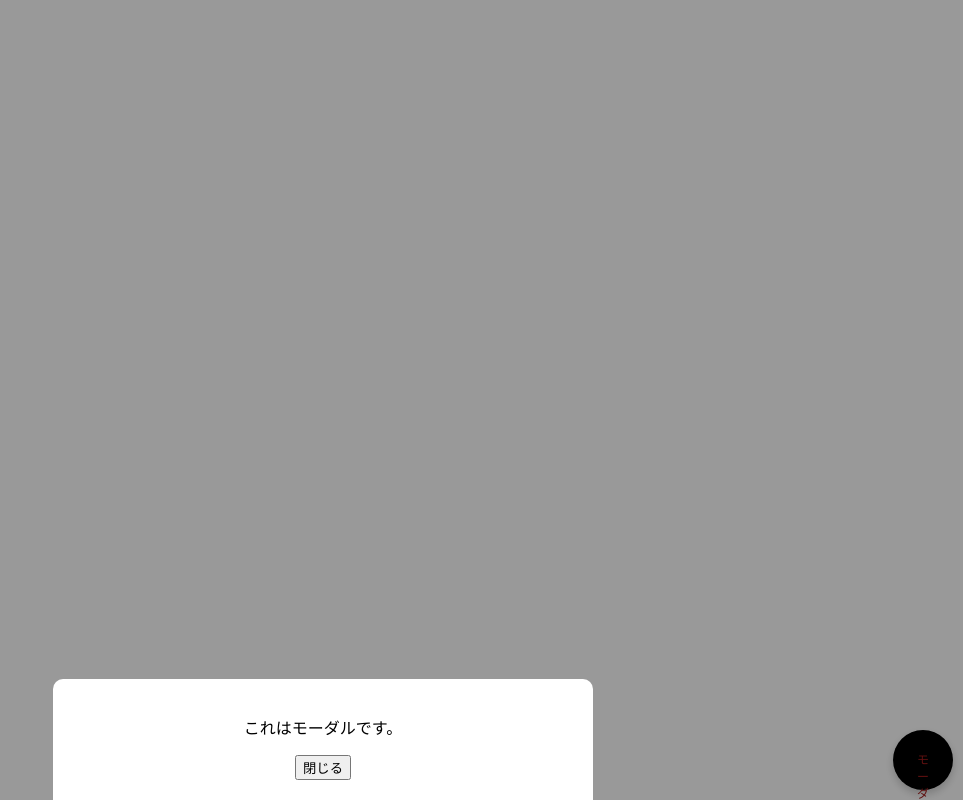
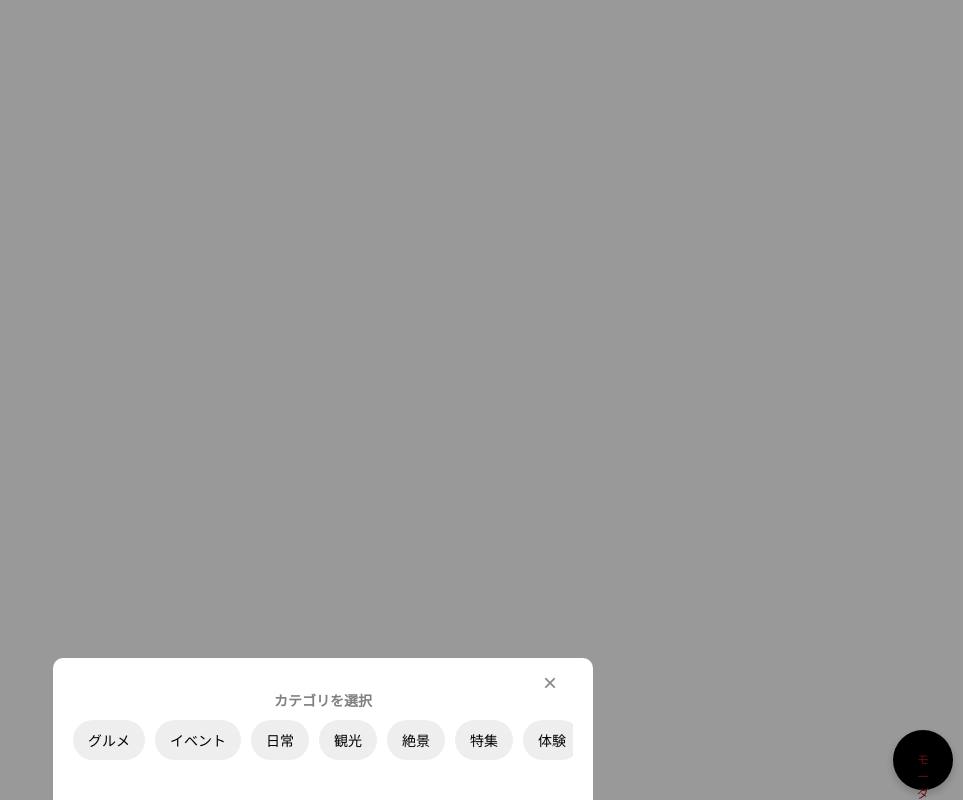
Before and after one commit to IceAmanegi/tokyo-web-site, a React (Create React App) app: page / in a window 1280 px wide. Both pictures are taken after a click on the button "モーダルを開く". Shown: the whole page, without its empty margins (317-1280 px from the left). Built offline with nearby package versions, Linux system fonts and the light colour scheme.

Commit message:
second commit

```diff
--- a/src/App.css
+++ b/src/App.css
@@ -2,6 +2,8 @@
   text-align: center;
   padding: 50px;
 }
+
+/* メインボタン */
 .circle-button {
   background-color: black;
   color: rgb(159, 27, 27);
@@ -14,16 +16,18 @@
   box-shadow: 0 4px 8px rgba(0,0,0,0.2);
   transition: background-color 0.3s;
 
-  position: fixed;
+  position: fixed; /* 右下に固定 */
   bottom: 10px;
   right: 10px;
   padding: 20px 20px;
 }
 
+/**/
 .circle-button:hover {
   background-color: #333;
 }
 
+/* モーダルオーバーレイ */
 .modal-overlay {
   position: fixed;
   top: 0;
@@ -40,11 +44,13 @@
   z-index: 1000;
 }
 
+/**/
 .modal-overlay.active {
   opacity: 1;
   visibility: visible;
 }
 
+/* モーダル本体 */
 .modal {
   background: white;
   width: 100%;
@@ -53,9 +59,57 @@
   padding: 20px;
   transform: translateY(100%);
   transition: transform 0.3s ease;
+  position: relative;
 }
 
-/* モーダル表示時にスライドアップ */
 .modal-overlay.active .modal {
   transform: translateY(0);
 }
+
+/* カテゴリースクロール */
+.category-scroll {
+  display: flex;
+  overflow-x: auto;
+  gap: 10px;
+  padding-bottom: 10px;
+  margin-bottom: 10px;
+  scrollbar-width: none; /* Firefox */
+  -ms-overflow-style: none; /* IE/Edge */
+}
+.category-scroll::-webkit-scrollbar {
+  display: none; /* Chrome, Safari */
+}
+
+/* カテゴリーボタン */
+.category-button {
+  flex: 0 0 auto;
+  padding: 10px 15px;
+  border: none;
+  border-radius: 20px;
+  background-color: #eee;
+  cursor: pointer;
+  white-space: nowrap;
+  font-size: 14px;
+  transition: background-color 0.3s;
+}
+
+.category-button:hover {
+  background-color: #ccc;
+}
+
+/* 閉じるボタン */
+.close-button {
+  position: absolute;
+  top: 10px;
+  right: 30px;
+  background: none;
+  border: none;
+  font-size: 24px;
+  cursor: pointer;
+  color: #888;
+  transition: color 0.3s;
+}
+
+.close-button:hover {
+  color: #333;
+}
--- a/src/App.tsx
+++ b/src/App.tsx
@@ -1,5 +1,5 @@
 import React, { useState } from 'react';
-import './App.css'; // CSSは別ファイルに分けています
+import './App.css';
 
 function App() {
   const [isOpen, setIsOpen] = useState(false);
@@ -12,17 +12,38 @@ function App() {
     setIsOpen(false);
   };
 
+  const categories = [
+    'グルメ', 'イベント', '日常',
+    '観光', '絶景', '特集',
+    '体験', '多摩市', '奥多摩'
+  ];
+
   return (
     <div className="App">
-
       <button className="circle-button" onClick={openModal}>
         モーダルを開く
       </button>
 
-      <div className={`modal-overlay ${isOpen ? 'active' : ''}`} onClick={closeModal}>
+      <div
+        className={`modal-overlay ${isOpen ? 'active' : ''}`}
+        onClick={closeModal}
+      >
         <div className="modal" onClick={(e) => e.stopPropagation()}>
-          <p>これはモーダルです。</p>
-          <button onClick={closeModal}>閉じる</button>
+          <button className="close-button" onClick={closeModal}>
+            ×
+          </button>
+
+          <h2 style={{ fontSize: '14px', color: 'gray', marginBottom: '10px' }}>
+            カテゴリを選択
+          </h2>
+
+          <div className="category-scroll">
+            {categories.map((category, index) => (
+              <button key={index} className="category-button">
+                {category}
+              </button>
+            ))}
+          </div>
         </div>
       </div>
     </div>
```
